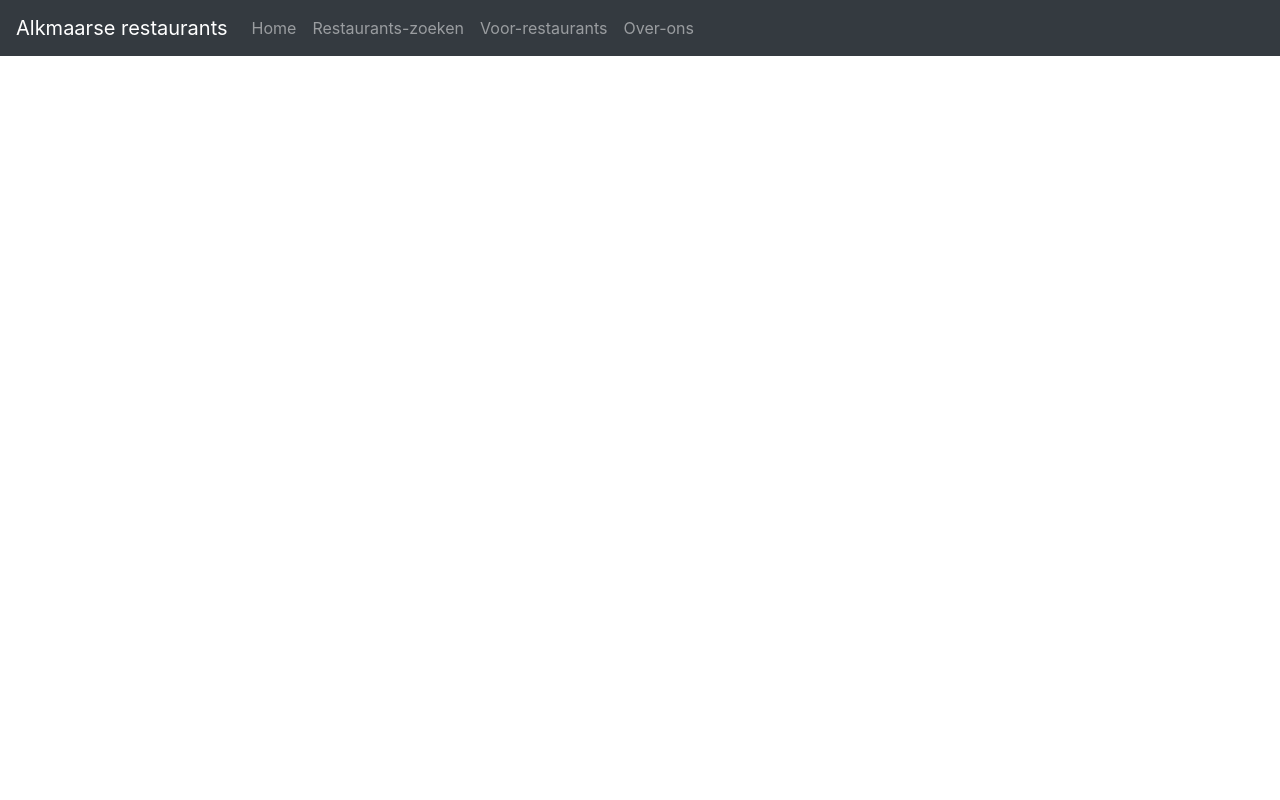
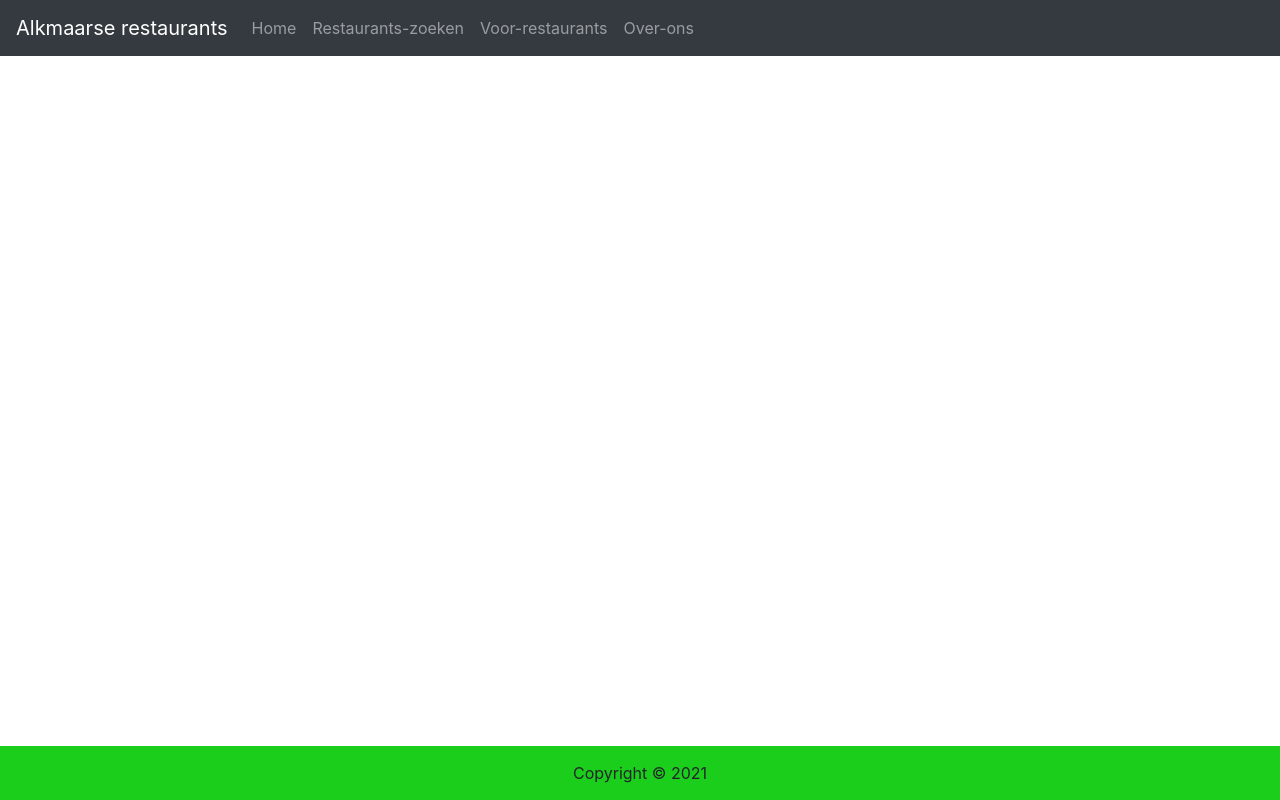
Before and after one commit to TimDer/snelstart-app-alkmaarse-restaurants, an Angular app in the folder AlkmaarseRestaurants/angular/: page / in a window 1280 px wide. Built offline with nearby package versions, Linux system fonts and the light colour scheme.

Commit message:
Add footer

```diff
--- a/AlkmaarseRestaurants/angular/src/app/app.component.html
+++ b/AlkmaarseRestaurants/angular/src/app/app.component.html
@@ -1,3 +1,5 @@
 <app-navbar></app-navbar>
 
 <router-outlet></router-outlet>
+
+<app-footer></app-footer>
--- a/AlkmaarseRestaurants/angular/src/app/app.module.ts
+++ b/AlkmaarseRestaurants/angular/src/app/app.module.ts
@@ -4,11 +4,13 @@ import { BrowserModule } from '@angular/platform-browser';
 import { AppRoutingModule } from './app-routing.module';
 import { AppComponent } from './app.component';
 import { NavbarComponent } from './child/navbar/navbar.component';
+import { FooterComponent } from './child/footer/footer.component';
 
 @NgModule({
   declarations: [
     AppComponent,
-    NavbarComponent
+    NavbarComponent,
+    FooterComponent
   ],
   imports: [
     BrowserModule,
--- /dev/null
+++ b/AlkmaarseRestaurants/angular/src/app/child/footer/footer.component.html
@@ -0,0 +1,5 @@
+<div class="footer-block"></div>
+
+<footer class="footer">
+    <p>Copyright &copy; {{ CopyrightDate.getFullYear() }}</p>
+</footer>
--- /dev/null
+++ b/AlkmaarseRestaurants/angular/src/app/child/footer/footer.component.scss
@@ -0,0 +1,18 @@
+.footer-block {
+    height: 54px;
+}
+
+.footer {
+    background-color: rgb(27, 206, 27);
+    box-sizing: border-box;
+    padding: 15px;
+    text-align: center;
+    position: fixed;
+    bottom: 0;
+    left: 0;
+    right: 0;
+
+    p {
+        margin: 0;
+    }
+}
--- /dev/null
+++ b/AlkmaarseRestaurants/angular/src/app/child/footer/footer.component.ts
@@ -0,0 +1,20 @@
+import { Component, OnInit } from '@angular/core';
+
+@Component({
+  selector: 'app-footer',
+  templateUrl: './footer.component.html',
+  styleUrls: ['./footer.component.scss']
+})
+export class FooterComponent implements OnInit {
+
+  public CopyrightDate: Date;
+
+  constructor() {
+    this.CopyrightDate = new Date();
+  }
+
+  ngOnInit(): void {
+    this.CopyrightDate = new Date();
+  }
+
+}
```
Also changed, not shown: 1 other file (tests, documents, lock files or other folders).
